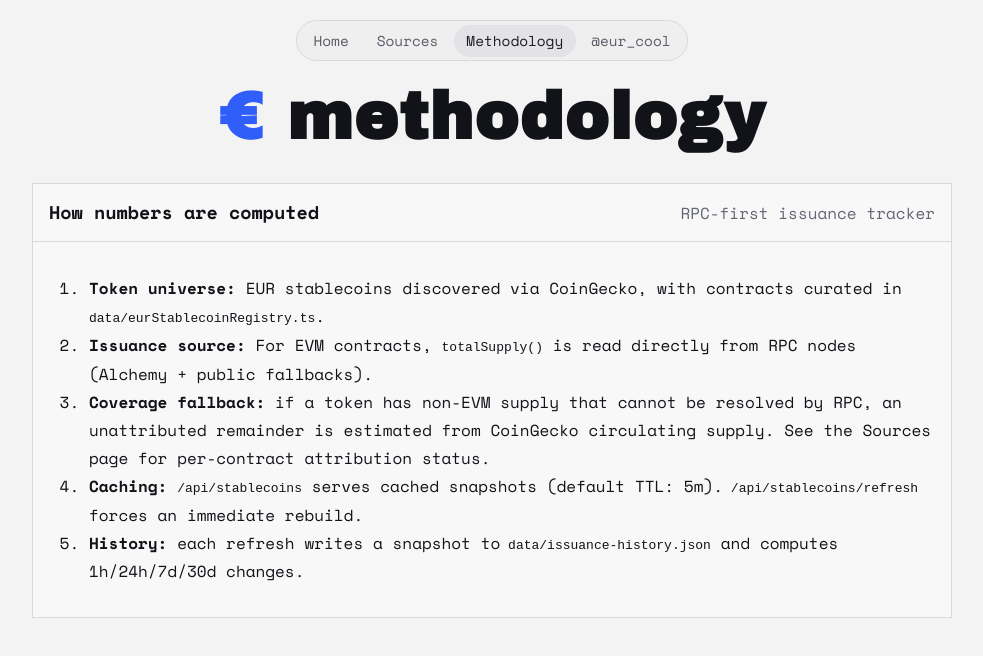
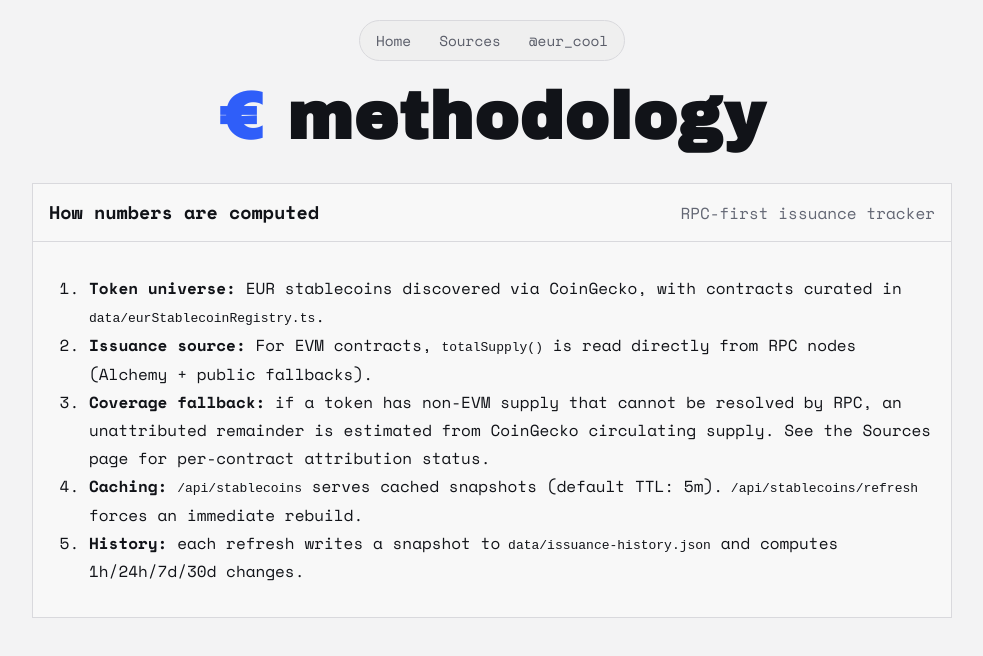
Before and after one commit to miracle2k/eur.cool, a Next.js app: page /methodology in a window 1280 px wide. Shown: the top 656 px of the page, without its empty margins (148-1131 px from the left). Built offline with nearby package versions, Linux system fonts and the light colour scheme.

Commit message:
Simplify top navigation by removing Methodology while preserving direct route access

```diff
--- a/app/methodology/page.tsx
+++ b/app/methodology/page.tsx
@@ -6,9 +6,6 @@ export default function MethodologyPage() {
       <nav className="top-nav">
         <Link href="/">Home</Link>
         <Link href="/sources">Sources</Link>
-        <Link href="/methodology" className="active">
-          Methodology
-        </Link>
         <a href="https://x.com/usdc_cool" target="_blank" rel="noreferrer">
           @eur_cool
         </a>
--- a/app/page.tsx
+++ b/app/page.tsx
@@ -289,7 +289,6 @@ export default function HomePage() {
           Home
         </Link>
         <Link href="/sources">Sources</Link>
-        <Link href="/methodology">Methodology</Link>
         <a href="https://x.com/usdc_cool" target="_blank" rel="noreferrer">
           @eur_cool
         </a>
--- a/app/sources/page.tsx
+++ b/app/sources/page.tsx
@@ -132,7 +132,6 @@ export default function SourcesPage() {
         <Link href="/sources" className="active">
           Sources
         </Link>
-        <Link href="/methodology">Methodology</Link>
         <a href="https://x.com/usdc_cool" target="_blank" rel="noreferrer">
           @eur_cool
         </a>
```
Also changed, not shown: .beans/eur.cool-zqwk--remove-methodology-tab-from-top-navigation.md (added).
